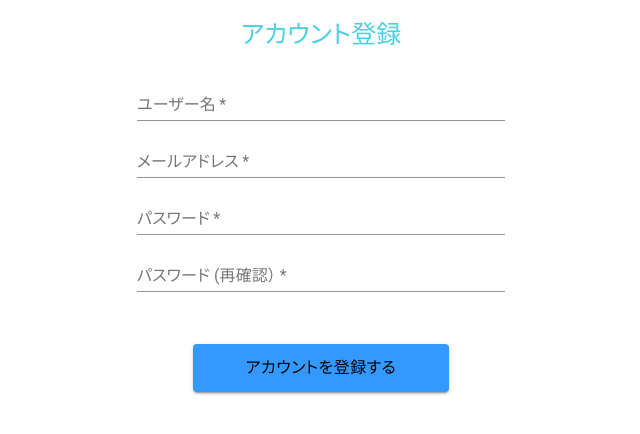
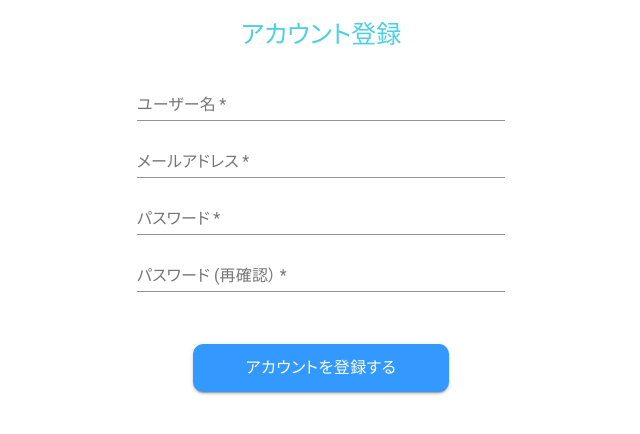
Before and after one commit to da-okazaki/react-ec-app, a React (Create React App) app: page /signup in a window 1280 px wide. Shown: the top 434 px of the page, without its empty margins (319-959 px from the left). Built offline with nearby package versions, Linux system fonts and the light colour scheme; no server answers.

Commit message:
[modify] Primarybutton 追加

```diff
--- a/src/components/UIKit/PrimaryButton.jsx
+++ b/src/components/UIKit/PrimaryButton.jsx
@@ -1,26 +1,30 @@
-import React from 'react';
-import { Button } from '@material-ui/core'
-import { makeStyles } from '@material-ui/styles'
+import React from "react";
+import { Button } from "@material-ui/core";
+import { makeStyles } from "@material-ui/styles";
 
 const useStyles = makeStyles({
-  "button": {
+  button: {
+    borderRadius: 10,
     backgroundColor: "#3399FF",
-    color: "#000",
+    color: "#FFFFFF",
     fontSize: 16,
     height: 48,
     marginButton: 16,
     width: 256,
-  }
-})
+  },
+});
 
-const PrimaryButton = (props) => {
-
-  const classes = useStyles()
+const PrimaryButton = ({ label, onClick }) => {
+  const classes = useStyles();
 
   return (
     <div>
-      <Button className={classes.button} variant="contained" onClick={() => props.onClick()}>
-        {props.label}
+      <Button
+        className={classes.button}
+        variant="contained"
+        onClick={() => onClick()}
+      >
+        {label}
       </Button>
     </div>
   );
```
